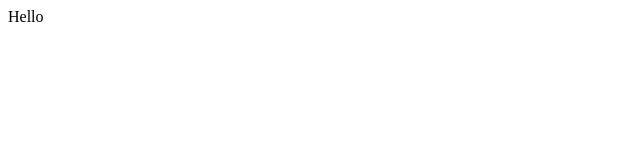
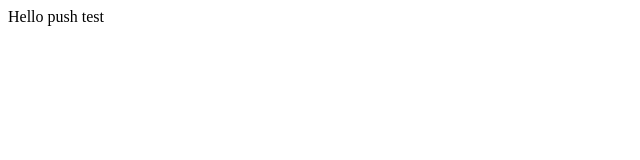
Before and after one commit to mista5025/wishket.clone, a plain HTML site: page index.html in a window 1280 px wide. Shown: the full height of the page, 0-640 px from the left. Drawn offline with Linux system fonts and the light colour scheme.

Commit message:
20200313_testcode로 수정

```diff
--- a/index.html
+++ b/index.html
@@ -1,3 +1,3 @@
 <html>
-Hello
+Hello push test
 </html>
```
